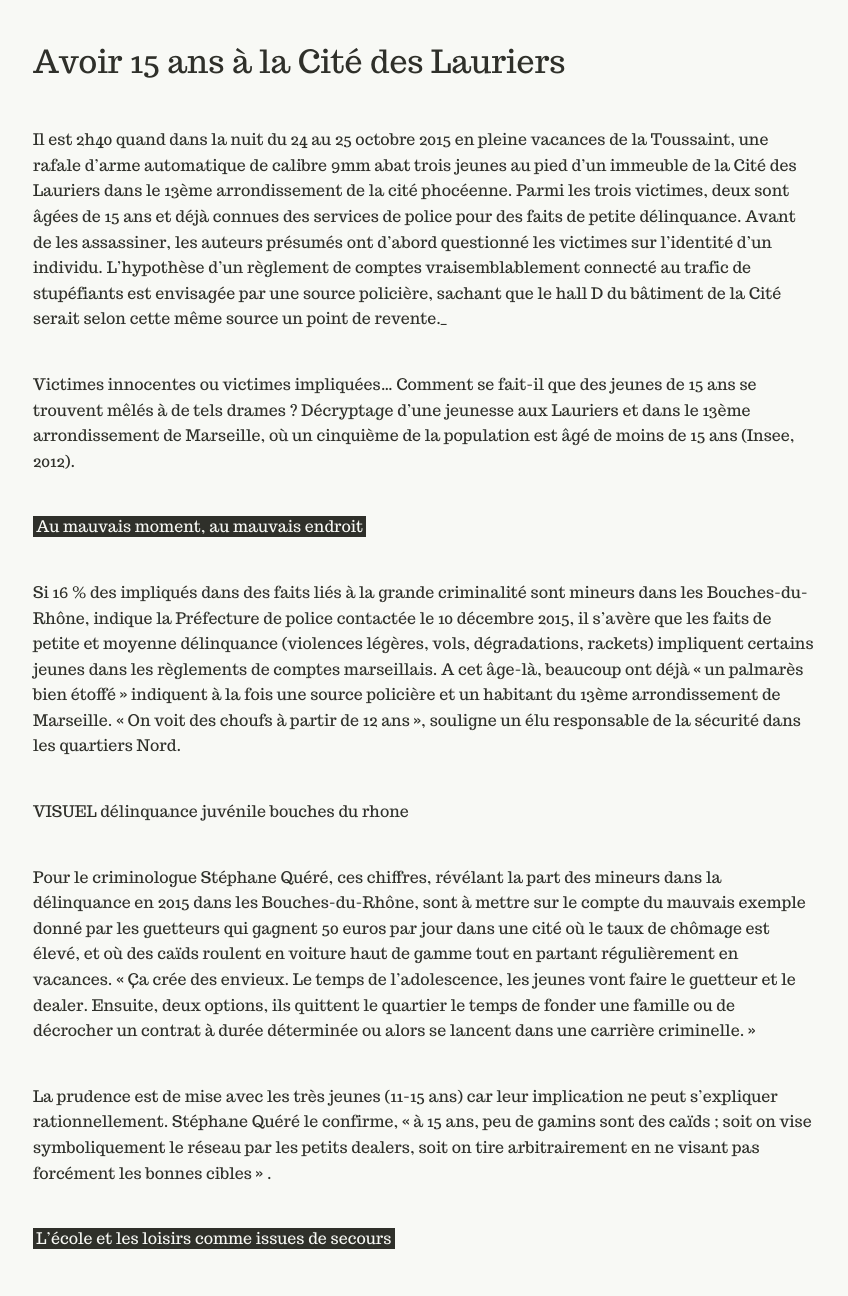
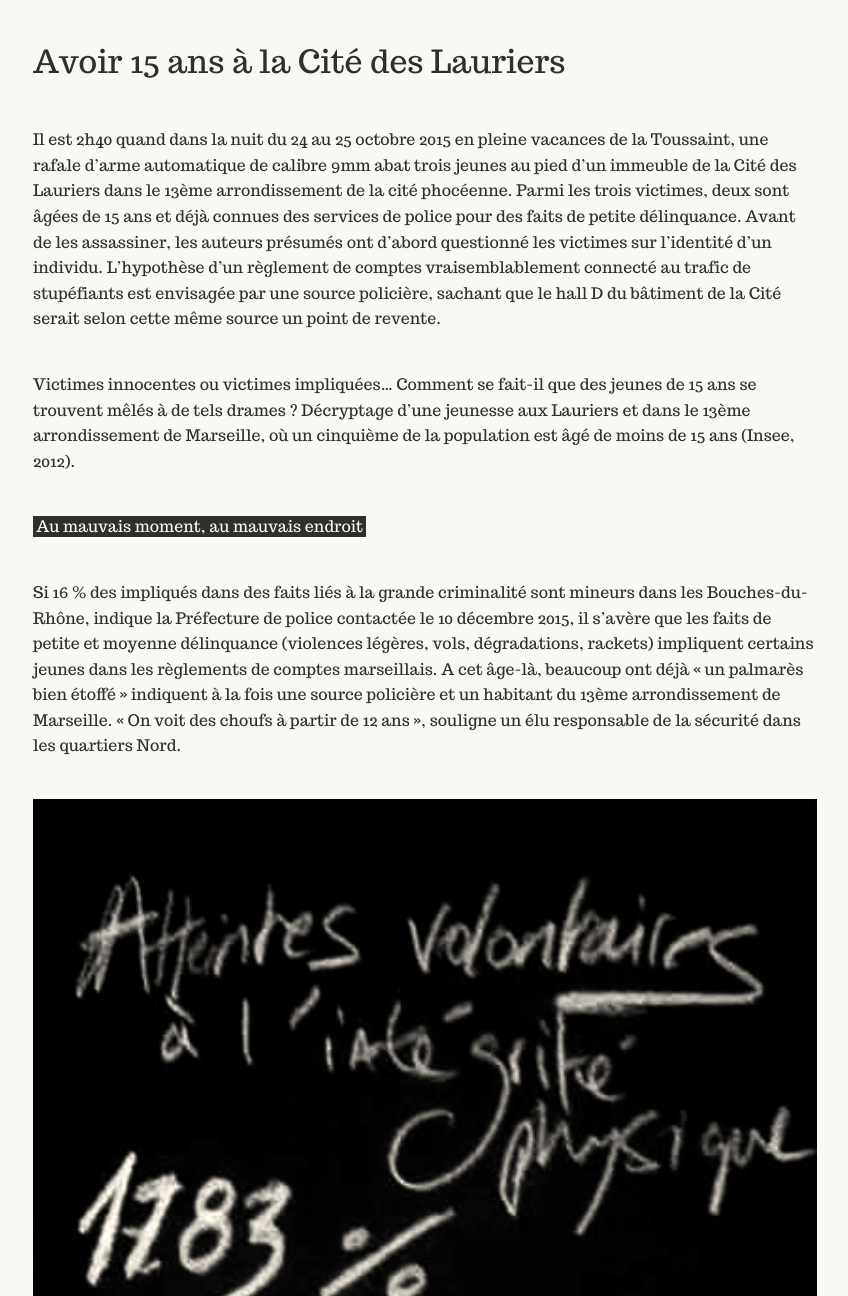
Before and after one commit to reglementsdecomptes/reglementsdecomptes.github.io, a Jekyll site: the page built from _posts/2015-12-11-quinze-lauriers.markdown, in a window 1280 px wide and 1400 px high, cut to the strip 104-1400 px from the top of the window. Shown: the whole strip, without its empty margins (215-1063 px from the left). Built offline with Jekyll 4.4.1, drawn with Linux system fonts in a browser that asks for light colours; some of the changed text lies outside the part shown.

Commit message:
Updated 2015-12-11-quinze-lauriers.markdown

```diff
--- a/_posts/2015-12-11-quinze-lauriers.markdown
+++ b/_posts/2015-12-11-quinze-lauriers.markdown
@@ -8,7 +8,7 @@
 # Avoir 15 ans à la Cité des Lauriers
 
 Il est 2h40 quand dans la nuit du 24 au 25 octobre 2015 en pleine vacances de la Toussaint, une rafale d’arme automatique de calibre 9mm abat trois jeunes au pied d’un immeuble de la Cité des Lauriers dans le 13ème arrondissement de la cité phocéenne.
-Parmi les trois victimes, deux sont âgées de 15 ans et déjà connues des services de police pour des faits de petite délinquance. Avant de les assassiner, les auteurs présumés ont d’abord questionné les victimes sur l’identité d’un individu. L’hypothèse d’un règlement de comptes vraisemblablement connecté au trafic de stupéfiants est envisagée par une source policière, sachant que le hall D du bâtiment de la Cité serait selon cette même source un point de revente._
+Parmi les trois victimes, deux sont âgées de 15 ans et déjà connues des services de police pour des faits de petite délinquance. Avant de les assassiner, les auteurs présumés ont d’abord questionné les victimes sur l’identité d’un individu. L’hypothèse d’un règlement de comptes vraisemblablement connecté au trafic de stupéfiants est envisagée par une source policière, sachant que le hall D du bâtiment de la Cité serait selon cette même source un point de revente.
 
 Victimes innocentes ou victimes impliquées... Comment se fait-il que des jeunes de 15 ans se trouvent mêlés à de tels drames ? Décryptage d’une jeunesse aux Lauriers et dans le 13ème arrondissement de Marseille, où un cinquième de la population est âgé de moins de 15 ans (Insee, 2012).
 
@@ -16,7 +16,8 @@
 
 Si 16 % des impliqués dans des faits liés à la grande criminalité sont mineurs dans les Bouches-du-Rhône, indique la Préfecture de police contactée le 10 décembre 2015, il s’avère que les faits de petite et moyenne délinquance (violences légères, vols, dégradations, rackets) impliquent certains jeunes dans les règlements de comptes marseillais. A cet âge-là, beaucoup ont déjà « un palmarès bien étoffé »  indiquent à la fois une source policière et un habitant du 13ème arrondissement de Marseille. « On voit des choufs à partir de 12 ans », souligne un élu responsable de la sécurité dans les quartiers Nord.
 
-VISUEL délinquance juvénile bouches du rhone
+![dessin crimi.png]({{site.baseurl}}/img/dessin crimi.png)
+
 
 Pour le criminologue Stéphane Quéré, ces chiffres, révélant la part des mineurs dans la délinquance en 2015 dans les Bouches-du-Rhône, sont à mettre sur le compte du mauvais exemple donné par les guetteurs qui gagnent 50 euros par jour dans une cité où le taux de chômage est élevé, et où des caïds roulent en voiture haut de gamme tout en partant régulièrement en vacances. « Ça crée des envieux. Le temps de l’adolescence, les jeunes vont faire le guetteur et le dealer. Ensuite, deux options, ils quittent le quartier le temps de fonder une famille ou de décrocher un contrat à durée déterminée ou alors se lancent dans une carrière criminelle. »
 
@@ -26,7 +27,7 @@
 
 Kamal Z., 15 ans, une des victimes du triple homicide des Lauriers, a priori pas cible originelle des assaillants, était en CAP béton armé au Lycée Polyvalent Diderot dans le 13ème et préparait son bac professionnel. Il était le meilleur élève de sa classe d’après le proviseur de son établissement. Mohamed A., l’autre victime âgée de 15 ans, était scolarisé dans un collège en zone de sécurité prioritaire du quartier Blosne de Rennes.
 
-VISUEL sur les taux de scolarisation en bouches-du-rhone
+![dessin scol.png]({{site.baseurl}}/img/dessin scol.png)
 
 Ces taux réalisés par l’Insee en 2012, pas si éloignés de la moyenne nationale (98.7%), s’inscrivent dans une dynamique à la baisse du décrochage scolaire, qui  concerne 110 000 élèves en 2015 au lieu de 136 000 en 2014. “Les résultats sont encourageants, même si la communauté éducative doit maintenir ses efforts sur les plus jeunes, deux tiers des élèves décrochant à 15 ans, dès la fin du collège”, avertit la ministre de l’Éducation Nationale, le 1er décembre 2015.
 
```
